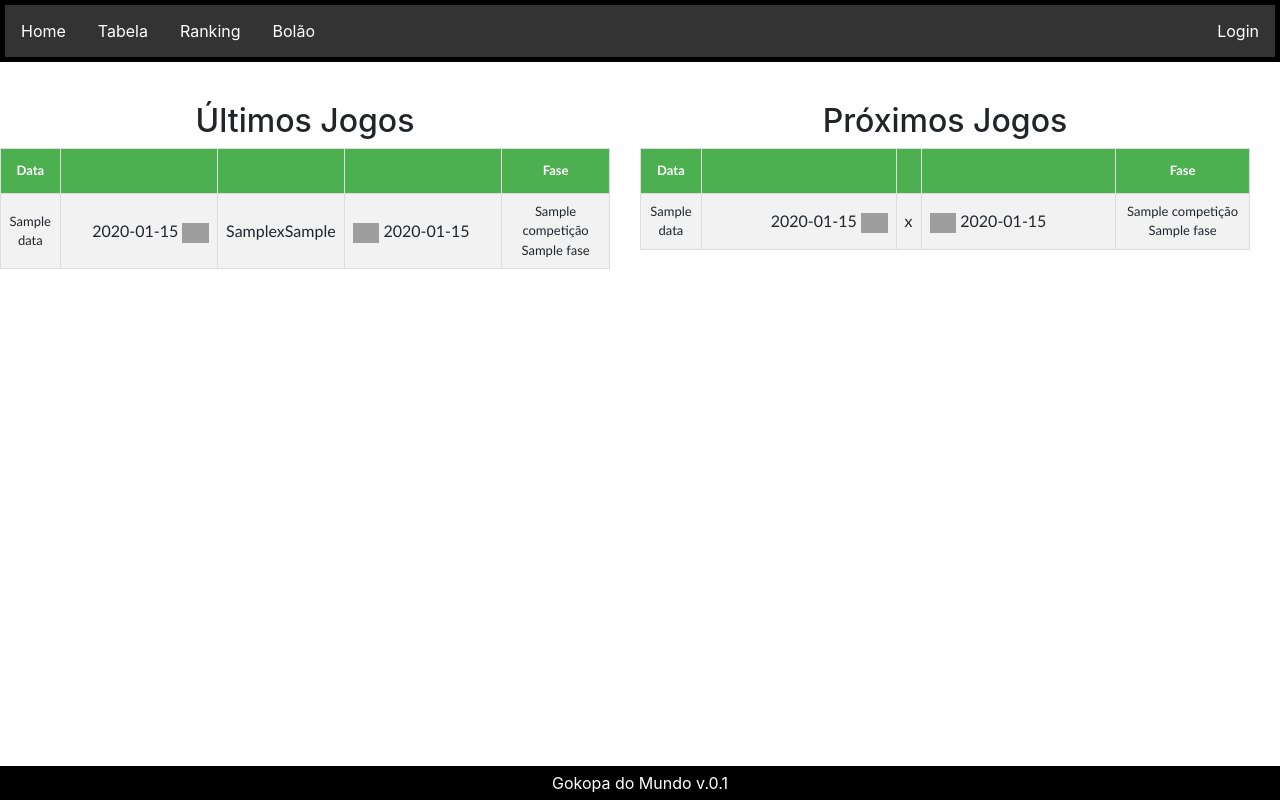
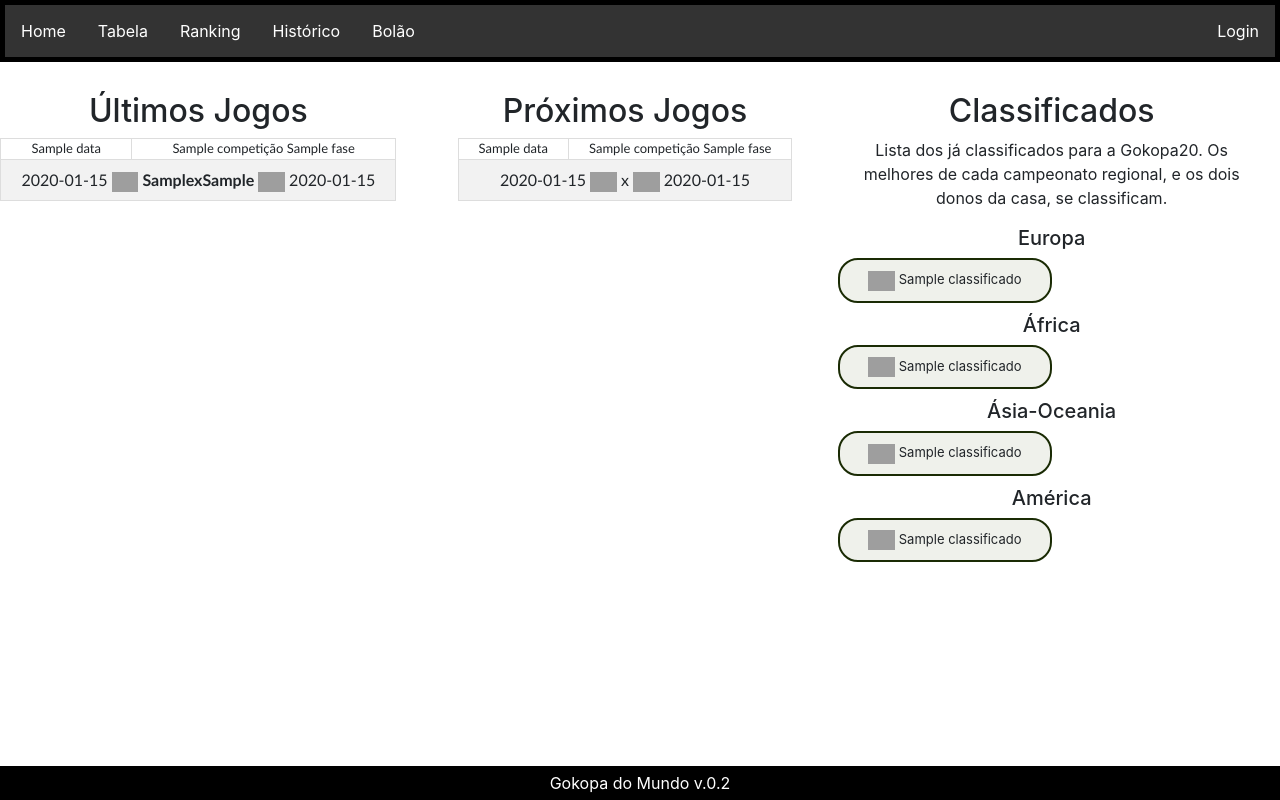
Before and after one commit to leafarlins/gokopa, a Flask app: template app/templates/inicio.html in a window 1280 px wide. Run offline with Flask 2, Linux system fonts and the light colour scheme; the template is opened without the code that fills it: most values are stand-ins (such as "Sample title", 1, 10 or a date in 2020); parts of the project's set-up code (start-up, migrations or seed data) failed here and were passed over; some libraries are stand-ins or nearby versions; grey boxes are pictures that could not be loaded.

Commit message:
New version 0.2

```diff
--- a/app/commands/jogosCommands.py
+++ b/app/commands/jogosCommands.py
@@ -80,11 +80,11 @@ def edit_jogo(ano,jogo,campo,valor1,valor2):
         elif campo == "tr":
             campo1 = "tr1"
             campo2 = "tr2"
-        elif campo == "penalti":
+        elif campo == "pe":
             campo1 = "pe1"
             campo2 = "pe2"
         else:
-            print("Forneca os valores de campo: placar, tr, penalti ou times.")
+            print("Forneca os valores de campo: placar, tr, pe.")
             exit()
         print(f'Editando campo {campo1}: {valor1} e {campo2}: {valor2}')
         mongo.db.jogos.find_one_and_update({'_id': idJogo},{'$set': {campo1: int(valor1), campo2: int(valor2)}})
--- a/app/routes/usuario.py
+++ b/app/routes/usuario.py
@@ -1,6 +1,6 @@
 from flask import Blueprint, render_template, session, request, url_for, flash
 from werkzeug.utils import redirect
-from werkzeug.security import check_password_hash
+from werkzeug.security import check_password_hash, generate_password_hash
 from ..extentions.database import mongo
 
 #current_app para carregar app.py
@@ -52,7 +52,7 @@ def reset():
             validActive = userFound["active"]
 
             if (password == password2):
-                mongo.db.users.find_one_and_update({"username": username},{'$set': {"active": True, "password": password}})
+                mongo.db.users.find_one_and_update({"username": username},{'$set': {"active": True, "password": generate_password_hash(password)}})
                 session["username"] = validUser
                 flash(f'Senha definida com sucesso, bem vindo, {validName}!')
                 return redirect(url_for('bolao.apostas'))
--- a/app/settings.py
+++ b/app/settings.py
@@ -2,3 +2,4 @@ import os
 
 MONGO_URI = os.getenv('MONGO_URI')
 SECRET_KEY = os.getenv('SECRET_KEY')
+ANO = os.getenv('RANKING','19-3')
--- a/app/static/css/estilo.css
+++ b/app/static/css/estilo.css
@@ -5,9 +5,9 @@
   box-sizing: border-box;
 }
 
-@media screen and (max-width: 320px) {
+@media screen and (max-width: 400px) {
   html {
-    font-size: 10px;
+    font-size: small;
   }
 }
 
@@ -86,13 +86,13 @@ h3 {
 }
 
 .sectionj {
-    width: 500px;
+    width: 400px;
     float: center;
     text-align: center;
     margin: auto;
     margin-top: 0;
     align-self: center;
-    padding-top: 40px;
+    padding-top: 30px;
 }
 
 .center {
@@ -167,15 +167,19 @@ h3 {
   white-space: nowrap;
 }
 
-.tab_jogos table {
+/* .tab_jogos table {
   width: 100%;
   white-space: nowrap;
-}
+} */
 
 .tab_jogos tr:nth-child(odd) td {
   font-size: small;
   padding-top: 0px;
   padding-bottom: 0px;
+}
+
+.tab_jogos tr:nth-child(even) td {
+  min-width: 300px;
 }
 
 .tab_jogos td {
@@ -257,13 +261,37 @@ h3 {
   .sectionj {
     width: auto;
     scrollbar-width: 0;
-    font-size: 10px;
+    font-size: small;
   }
-  .tab_gokopa {
+  /* .tab_gokopa {
     font-size: smaller;
   }
+
+  .jogos {
+    font-size: smaller;
+  } */
+
   .flag {
     max-width:20px;
     max-height:15px;
   }
 }
+
+/* @media screen and (min-width: 1500px) {
+  .tab_jogos tr:nth-child(even) td {
+    min-width: 420px;
+  }
+} */
+
+div.time-destaque {
+  border-radius: 20px;
+  border: 2px solid #1a2b04;
+  background: #eff1eb;
+  padding: 10px;
+  width: 100%;
+  float:left;
+  margin-bottom: 10px;
+  font-size: small;
+}
+
+#more {display: none;}
--- a/app/templates/base.html
+++ b/app/templates/base.html
@@ -30,6 +30,7 @@
                 <li ><a {% if menu=='Home' %}class="active"{% endif %} href="/">Home</a></li>
                 <li ><a {% if menu=='Tabela' %}class="active"{% endif %}href="/tabela">Tabela</a></li>
                 <li ><a {% if menu=='Ranking' %}class="active"{% endif %}href="/ranking">Ranking</a></li>
+                <li ><a {% if menu=='Historico' %}class="active"{% endif %}href="/historico">Histórico</a></li>
                 <li ><a {% if menu=='Bolao' %}class="active"{% endif %}href="/bolao">Bolão</a></li>
                 <li style="float: right">
                     {% if session['username'] %}<a href="/logout">Logout</a>
@@ -44,10 +45,8 @@
         {% endblock %}
 
         <p>&nbsp;</p>
-        <p>&nbsp;</p>
-        <p>&nbsp;</p>
         <div class="footer">
-            Gokopa do Mundo v.0.1
+            Gokopa do Mundo v.0.2
         </div>
 
     </body>
--- a/app/templates/bolao.html
+++ b/app/templates/bolao.html
@@ -48,12 +48,14 @@
           <th>#</th>
           <th style="min-width: 100px;">Nome</th>
           <th style="min-width: 50px;">Score</th>
+          <th title="Placar Cheio" style="min-width: 50px;">P.C.</th>
         </tr>
-        {% for p in total|sort(attribute='score', reverse = True) %}
+        {% for p in total|sort(attribute='score', reverse = True) | sort(attribute='pc', reverse = True) %}
         <tr>
           <td>{{ loop.index }}</td>
           <td>{{ p['nome'] }}</td>
           <td>{{ p['score'] }}</td>
+          <td>{{ p['pc'] }}</td>
         </tr>
         {% endfor %}
       </table>
--- a/app/templates/inicio.html
+++ b/app/templates/inicio.html
@@ -1,56 +1,44 @@
 {% extends "base.html" %}
 {% block content %}
 
-<!--<p>Partidas</p>
-{% for partida in lista_partidas_new %}
-<p>{{ partida.ano }} {{ partida.jogo }} {{ partida.time1 }} {{ partida.img1 }}</p>
-{% endfor %}
+<div class="row scoll-pane">
 
-<p>Times</p>
-{% for time in listat %}
-<p>{{ time.nome }}</p>
-{% endfor %}-->
-
-<div class="row  scoll-pane">
-
-<div class="sectionj col-12 col-sd-12 col-md-12 col-lg-10 col-xl-6">
+<div class="sectionj col-12 col-sd-12 col-md-6 col-lg-6 col-xl-4">
   <h2>Últimos Jogos</h2>
 
-  <table class="jogos tab_gokopa">
-    <tr>
-      <th width=10%>Data</th>
-      <th width=30%></th>
-      <th width=8%></th>
-      <th width=30%></th>
-      <th width=22%>Fase</th>
-    </tr>
-      <!--
-      {% for partida in lista_partidas_old %}
+  <table class="tab_gokopa tab_jogos">
+
+    {% for jogo in past_jogos %}
       <tr>
-        <td style="text-align:center; font-size:small">{{ partida.data.strftime('%d/%m') }}<br />{{ partida.data.strftime('%H:%M') }}</td>
-        <td style="text-align:right">{{ partida.time1 }} <img class="flag" src={{ partida.img1 }}> </td>
-        <td style="text-align:center"> {{ partida.pl1 }}x{{ partida.pl2 }}</td>
-        <td><img class="flag" src={{ partida.img2 }} > {{ partida.time2 }}</td>
-        <td style="text-align:right; font-size:small">{{ partida.comp }} {{ partida.fase }}</td>
+        <td title="{{ jogo['Jogo'] }}">{{ jogo['Data'] }}</td>
+        <td>{{ jogo['Competição'] }} {{ jogo['Fase'] }}</td>
       </tr>
-      {% endfor %}-->
-      {% for jogo in past_jogos %}
-        <tr>
-          <td>{{ jogo['Data'] }}</td>
+      <tr>
+          <!-- <td>{{ jogo['Data'] }}</td>
           <td>{{ jogo['Time1'] }} <img class="flag" src="static/img/flag/{{ jogo['Time1'] }}.png" onerror="this.src='static/img/flag/default.png'"></td>
           <td>{{ jogo['p1'] }}x{{ jogo['p2'] }}</td>
           <td><img class="flag" src="static/img/flag/{{ jogo['Time2'] }}.png" onerror="this.src='static/img/flag/default.png'"> {{ jogo['Time2'] }}</td>
-          <td>{{ jogo['Competição'] }} {{ jogo['Fase'] }}</td>
-        </tr>
-      {% endfor %}
+          <td>{{ jogo['Competição'] }} {{ jogo['Fase'] }}</td> -->
+        <td colspan="2">
+            {{ jogo['Time1'] }} <img class="flag" src="static/img/flag/{{ jogo['Time1'] }}.png" onerror="this.src='static/img/flag/default.png'">
+            {% if jogo['pe1'] %}
+              <b title="tr: {{ jogo['tr1'] }}x{{ jogo['tr2'] }} pe: {{ jogo['pe1'] }}x{{ jogo['pe2'] }}">{{ jogo['p1'] }}x{{ jogo['p2'] }}</b>
+            {% elif jogo['tr1'] %}
+              <b title="tr: {{ jogo['tr1'] }}x{{ jogo['tr2'] }}">{{ jogo['p1'] }}x{{ jogo['p2'] }}</b>
+            {% else %}{{ jogo['p1'] }}x{{ jogo['p2'] }}
+            {% endif %}
+             <img class="flag" src="static/img/flag/{{ jogo['Time2'] }}.png" onerror="this.src='static/img/flag/default.png'"> {{ jogo['Time2'] }}
+        </td>
+      </tr>
+    {% endfor %}
   </table>
 
 </div>
 
-<div class="sectionj col-12 col-sd-12 col-md-12 col-lg-10 col-xl-6">
+<div class="sectionj col-12 col-sd-12 col-md-6 col-lg-6 col-xl-4">
   <h2>Próximos Jogos  </h2>
   {% if next_jogos %}
-  <table class="jogos tab_gokopa">
+  <!-- <table class="jogos tab_gokopa">
     <tr>
       <th width=10%>Data</th>
       <th width=32%></th>
@@ -67,9 +55,81 @@
         <td>{{ jogo['Competição'] }} {{ jogo['Fase'] }}</td>
       </tr>
     {% endfor %}
+  </table> -->
+  <table class="tab_gokopa tab_jogos">
+
+    {% for jogo in next_jogos %}
+      <tr>
+        <td title="{{ jogo['Jogo'] }}">{{ jogo['Data'] }}</td>
+        <td>{{ jogo['Competição'] }} {{ jogo['Fase'] }}</td>
+      </tr>
+      <tr>
+          <!-- <td>{{ jogo['Data'] }}</td>
+          <td>{{ jogo['Time1'] }} <img class="flag" src="static/img/flag/{{ jogo['Time1'] }}.png" onerror="this.src='static/img/flag/default.png'"></td>
+          <td>{{ jogo['p1'] }}x{{ jogo['p2'] }}</td>
+          <td><img class="flag" src="static/img/flag/{{ jogo['Time2'] }}.png" onerror="this.src='static/img/flag/default.png'"> {{ jogo['Time2'] }}</td>
+          <td>{{ jogo['Competição'] }} {{ jogo['Fase'] }}</td> -->
+        <td colspan="2">
+            {{ jogo['Time1'] }} <img class="flag" src="static/img/flag/{{ jogo['Time1'] }}.png" onerror="this.src='static/img/flag/default.png'">
+            x
+             <img class="flag" src="static/img/flag/{{ jogo['Time2'] }}.png" onerror="this.src='static/img/flag/default.png'"> {{ jogo['Time2'] }}
+        </td>
+      </tr>
+    {% endfor %}
   </table>
   {% else %}<p class="center">Não existem próximos jogos cadastrados.</p>
   {% endif %}
 </div>
+
+
+<div class="sectionj col-12 col-sd-12 col-md-6 col-lg-4 col-xl-4">
+  <h2>Classificados</h2>
+  <p>Lista dos já classificados para a Gokopa20. Os melhores de cada campeonato regional, e os dois donos da casa, se classificam.</p>
+
+  <div class="row">
+    <div class="col-12"><h5>Europa</h5></div>
+      {% for time in classificados[0] %}
+        {% if time['nome'] == x %}
+        <div class="col-6 time-destaque"><img class="flag" src='static/img/flag/default.png'></div>
+        {% else %}
+        <div class="col-6 time-destaque"><img class="flag" src="static/img/flag/{{ time['nome'] }}.png" onerror="this.src='static/img/flag/default.png'"> {{ time['nome'] }}</div>
+        {% endif %}
+      {% endfor %}
+  </div>
+
+  <div class="row">
+    <div class="col-12"><h5>África</h5></div>
+    {% for time in classificados[1] %}
+      {% if time['nome'] == x %}
+      <div class="col-6 time-destaque"><img class="flag" src='static/img/flag/default.png'></div>
+      {% else %}
+      <div class="col-6 time-destaque"><img class="flag" src="static/img/flag/{{ time['nome'] }}.png" onerror="this.src='static/img/flag/default.png'"> {{ time['nome'] }}</div>
+      {% endif %}
+    {% endfor %}
+  </div>
+
+  <div class="row">
+    <div class="col-12"><h5>Ásia-Oceania</h5></div>
+    {% for time in classificados[2] %}
+      {% if time['nome'] == x %}
+      <div class="col-6 time-destaque"><img class="flag" src='static/img/flag/default.png'></div>
+      {% else %}
+      <div class="col-6 time-destaque"><img class="flag" src="static/img/flag/{{ time['nome'] }}.png" onerror="this.src='static/img/flag/default.png'"> {{ time['nome'] }}</div>
+      {% endif %}
+    {% endfor %}
+  </div>
+
+  <div class="row">
+    <div class="col-12"><h5>América</h5></div>
+    {% for time in classificados[3] %}
+      {% if time['nome'] == x %}
+      <div class="col-6 time-destaque"><img class="flag" src='static/img/flag/default.png'></div>
+      {% else %}
+      <div class="col-6 time-destaque"><img class="flag" src="static/img/flag/{{ time['nome'] }}.png" onerror="this.src='static/img/flag/default.png'"> {{ time['nome'] }}</div>
+      {% endif %}
+    {% endfor %}
+  </div>
+  <p>&nbsp;</p>
+
 </div>
 {% endblock %}
```
Also changed, not shown: app/commands/timeCommands.py (+22 -4 lines), app/routes/bolao.py (+19 -15 lines), app/routes/gokopa.py (+127 -11 lines), app/templates/historico.html (added, +83 -0 lines), app/templates/tabela20reg.html (+14 -8 lines), CHANGELOG.md, README.md, 3 other files.
